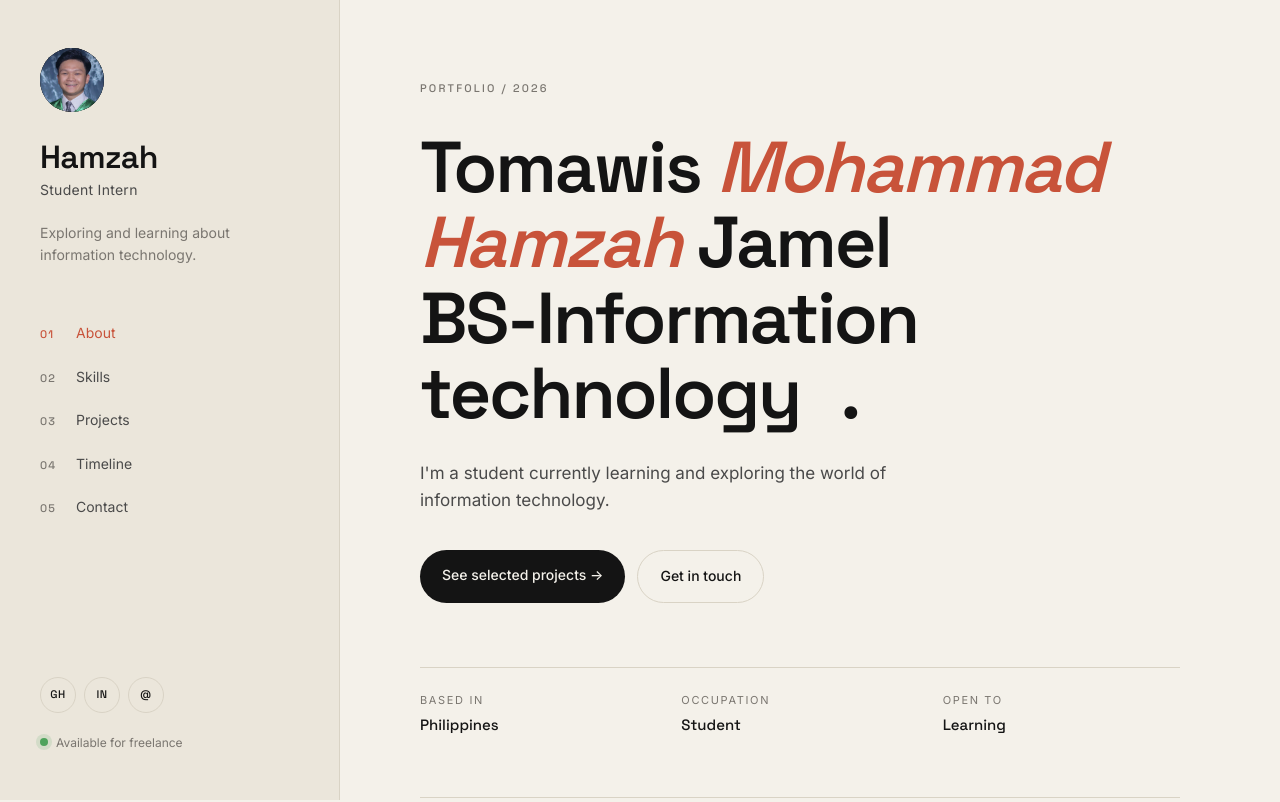
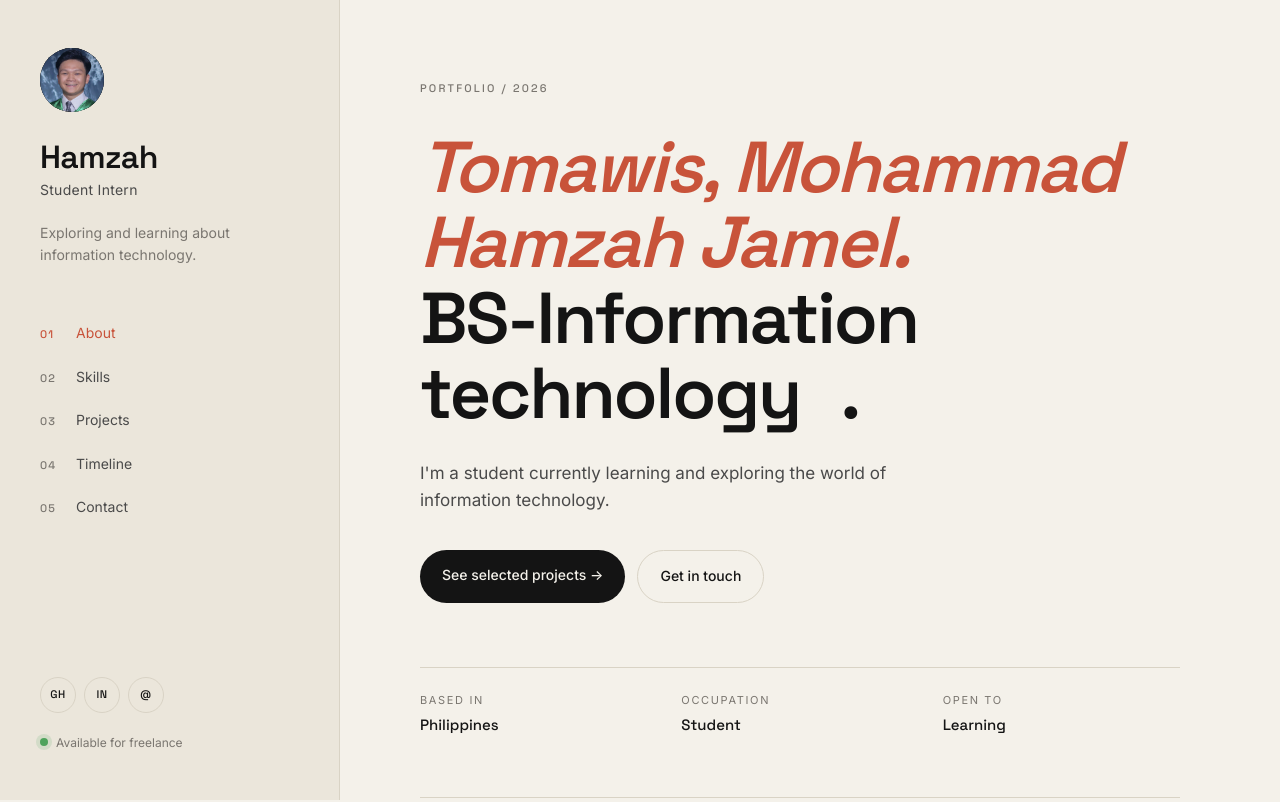
Before and after one commit to hamzatomawis333/My-portfolio, a plain HTML site: page index.html in a window 1280 px wide. Shown: the top 802 px of the page. Drawn offline with Linux system fonts and the light colour scheme.

Commit message:
Change name

```diff
--- a/index.html
+++ b/index.html
@@ -48,7 +48,7 @@
       <div class="hero-grid">
         <div class="hero-tag">Portfolio / 2026</div>
         <h2 class="hero-title">
-          Tomawis <em>Mohammad Hamzah</em> Jamel<br />
+          <em>Tomawis, Mohammad Hamzah Jamel.</em> <br />
           BS-Information technology <span class="accent"></span>.
         </h2>
         <p class="hero-sub">
```
